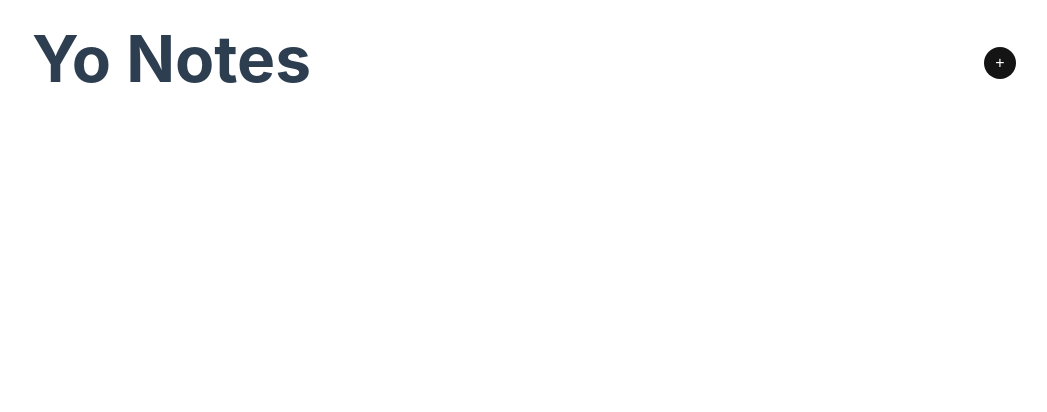
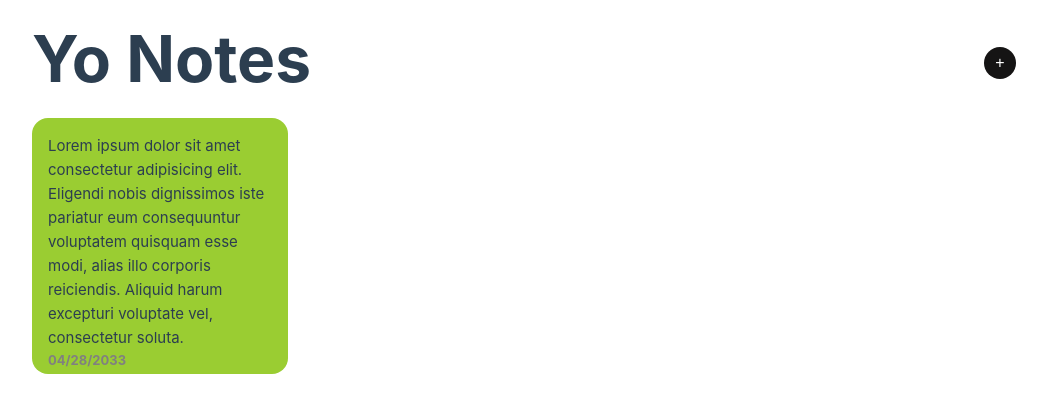
Before and after one commit to edcsu/notes-app, a Vue app: page / in a window 1280 px wide. Shown: the top 412 px of the page, without its empty margins (116-1163 px from the left). Built offline with nearby package versions, Linux system fonts and the light colour scheme.

Commit message:
style: set note card style

```diff
--- a/src/App.vue
+++ b/src/App.vue
@@ -7,8 +7,8 @@
       </header>
       <div class="cards-container">
         <div class="card">
-          <p class="card-text"></p>
-          <p class="muted-text"></p>
+          <p class="card-text">Lorem ipsum dolor sit amet consectetur adipisicing elit. Eligendi nobis dignissimos iste pariatur eum consequuntur voluptatem quisquam esse modi, alias illo corporis reiciendis. Aliquid harum excepturi voluptate vel, consectetur soluta.</p>
+          <p class="muted-text">04/28/2033</p>
         </div>
       </div>
     </div>
@@ -49,4 +49,28 @@
     background-color: rgb(21, 20, 20);
     font-size: 1rem;
   }
+
+  .card{
+    width: 16rem;
+    height: 16rem;
+    background-color: yellowgreen;
+    padding: 1rem;
+    border-radius: 1rem;
+    display: flex;
+    flex-direction: column;
+    justify-content: space-between;
+    margin-right: 0.5rem;
+    margin-bottom: 0.5rem;
+  }
+
+  .muted-text{
+    font-size: small;
+    font-weight: bold;
+    color: grey;
+  }
+
+  .cards-container{
+    display: flex;
+    flex-wrap: wrap;
+  }
 </style>
```
